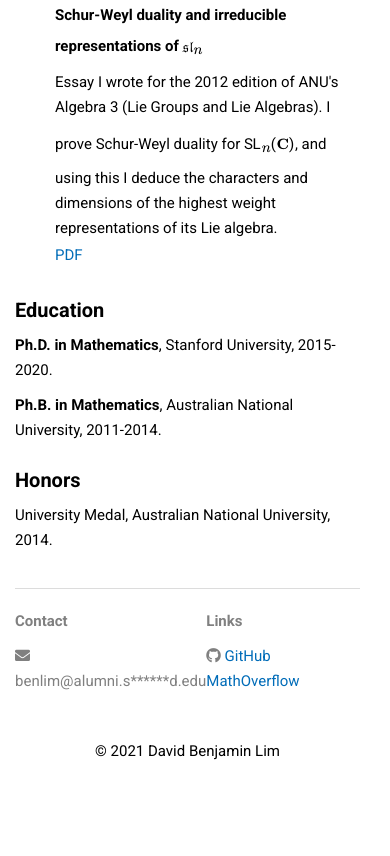
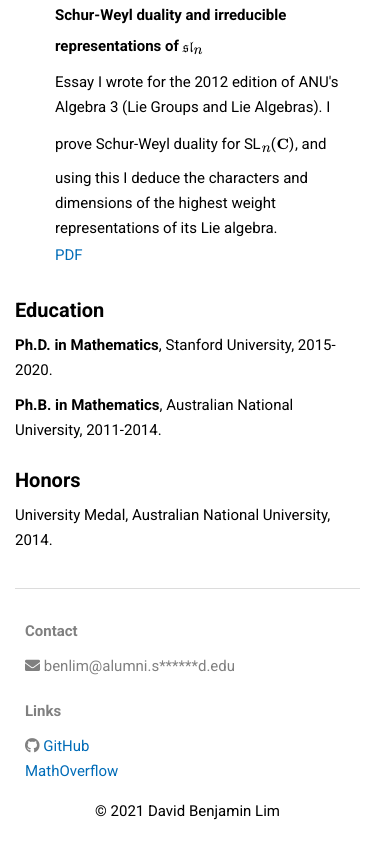
Before and after one commit to dblim/dblim.github.io, a plain HTML site: page index.html in a window 390 px wide. Shown: the part 4507-5363 px from the top of the page. Before the commit the page ends 5313 px from the top, so only its background shows below. Drawn offline with nearby package versions, Linux system fonts and the light colour scheme; some packages are replaced by stand-ins of ours; some icons are missing.

Commit message:
Corrected footer bottom

```diff
--- a/style.css
+++ b/style.css
@@ -151,19 +151,21 @@ hr {
 /* FOOTER */
 
 .footer{
-    height: 200px;
+    width:100%;
+    height: auto;
     position: relative;
     padding-top:20px;
+    padding-bottom:20px;
 }
 
 .footer .footer-content {
-    height:100px;
+    height:150px;
     display: flex;
 }
 
 .footer .footer-content .footer-section{
     flex: 1;
-    padding-bottom:10px;
+    padding: 10px;
 }
 
 .footer h1 {
@@ -177,12 +179,14 @@ hr {
     position: absolute;
     bottom: 0px;
     left: 0px;
+    padding-top:10px;
 }
 
 
 
+
 /* Responsive layout - when the screen is less than 700px wide, make the two columns stack on top of each other instead of next to each other */
-@media (max-width: 700px) {
+@media (max-width: 800px) {
     .header{
         display:flex;
         flex-direction: column;
@@ -217,8 +221,6 @@ hr {
         height: 300px;
     }
 
-
-
     .navbar a {
         height: 100%;
         display: table;
@@ -226,6 +228,22 @@ hr {
         padding-left: 0px;
         padding-right: 20px;
 
+    }
+
+    .footer {
+        height: 250px;
+    }
+
+    .footer .footer-content {
+        display: flex;
+        flex-direction: column;
+        height:150px;
+    }
+
+
+    .footer .footer-content .footer-section{
+        flex: 1;
+        padding: 10px;
     }
 }
 
```
Also changed, not shown: index.html (+4 -1 lines).
